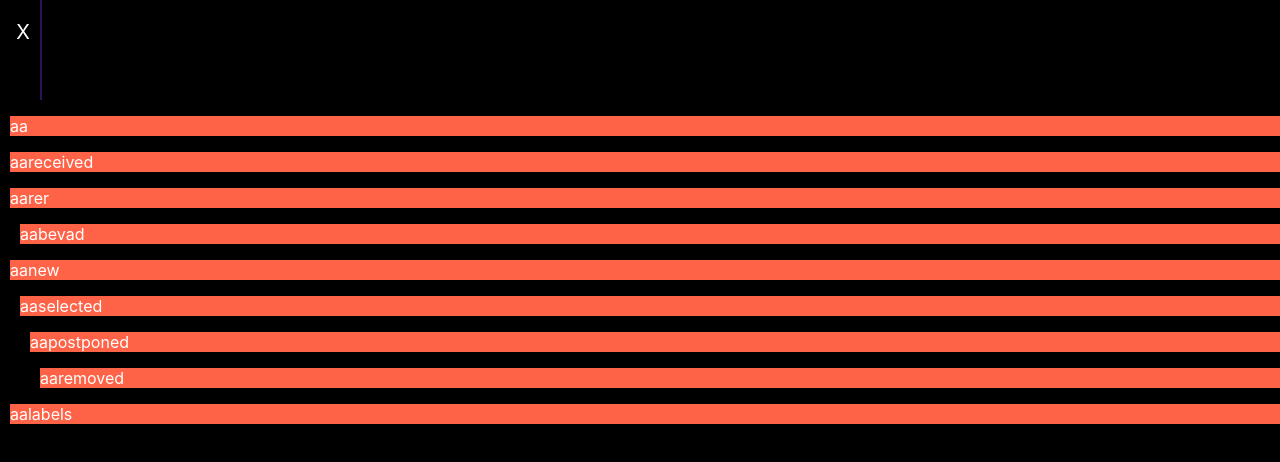
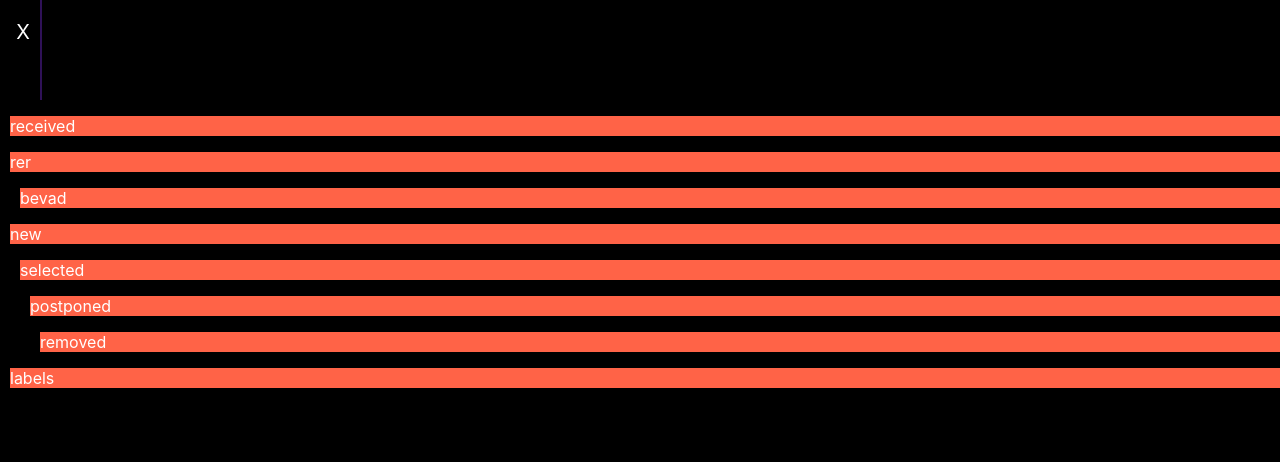
Before and after one commit to arturnowakowski2015/site1js, a React (Create React App) app: page /settings in a window 1280 px wide. Shown: the top 462 px of the page. Built offline with nearby package versions, Linux system fonts and the light colour scheme.

Commit message:
fixed almost displaying tree

```diff
--- a/src/components/TreeSettings.jsx
+++ b/src/components/TreeSettings.jsx
@@ -1,5 +1,12 @@
 import "../views/scss/tree.scss";
-export default function TreeSettings({ tree, flattenarr, arrtotree }) {
+export default function TreeSettings({
+  tree,
+  flattenarr,
+  onMouseDown,
+  onDragOver,
+  onDragLeave,
+  onDragEnd,
+}) {
   return (
     <>
       {tree &&
@@ -9,23 +16,21 @@ export default function TreeSettings({ tree, flattenarr, arrtotree }) {
               <p
                 className="label"
                 draggable="true"
-                onMouseDown={(e) => {
-                  if (e.dataTransfer)
-                    e.dataTransfer.setData("text", e.target.id);
-                  arrtotree(flattenarr, -1, "parentId");
-                }}
-                onDragOver={(e) => {
-                  e.preventDefault();
-                  if (e.dataTransfer) e.dataTransfer.getData("text");
-                }}
+                onMouseDown={(e) => onMouseDown(e, t.name)}
+                onDragOver={(e) => onDragOver(e, t.name)}
+                onDragLeave={(e) => onDragLeave(e)}
+                onDragEnd={() => onDragEnd()}
               >
-                aa
                 {t.name}
               </p>
+
               <TreeSettings
                 tree={t.children}
+                onMouseDown={onMouseDown}
+                onDragOver={onDragOver}
                 flattenarr={flattenarr}
-                arrtotree={arrtotree}
+                onDragLeave={onDragLeave}
+                onDragEnd={onDragEnd}
               />
             </div>
           );
--- a/src/views/Settings/Settings.jsx
+++ b/src/views/Settings/Settings.jsx
@@ -1,21 +1,76 @@
 import TreeSettings from "../../components/TreeSettings";
-import { useEffect } from "react";
+import { useEffect, useState } from "react";
 import { tree } from "../../data/dummy";
 import { useConvertTree } from "./useConvertTree";
+let el = null;
 const Settings = () => {
-  let { flattenarr, treetoarr, arrtotree } = useConvertTree([]);
+  const [treee, setTreee] = useState(tree.children);
+  let { flattenarr, zero, arrtotree } = useConvertTree([]);
   useEffect(() => {
-    treetoarr(flattenarr, tree.children, [0]);
+    zero(flattenarr, tree.children, [0]);
+    setTreee(tree.children);
+    // arrtotree(tree.children, 0);
+  }, [flattenarr]);
+  let mode = 0;
+  const onMouseDown = (e, name) => {
+    if (e.dataTransfer) e.dataTransfer.setData("text", e.target.id);
+    el = findel(name);
+  };
+  const onDragLeave = (e) => {
+    e.preventDefault();
+    mode = 0;
+  };
+  const onDragOver = (e, name) => {
+    e.preventDefault();
+    if (e.dataTransfer) e.dataTransfer.getData("text");
 
-    // treetoarr(tree.children, 0);
-  }, []);
+    if (el && el[0] && el[0].name !== name) exchange(el, name);
+  };
+  const findel = (el) => {
+    return flattenarr.filter((t) => {
+      return t.name === el;
+    });
+  };
+  const exchange = (el1, oldname) => {
+    console.log(JSON.stringify(flattenarr));
+    if (mode == 0) {
+      let oldel = findel(oldname);
+      let tempid = oldel[0].id;
+      let temppid = oldel[0].pid;
+      oldel[0].id = el1[0].id;
+      oldel[0].pid = el1[0].pid;
+      el1[0].id = tempid;
+      el1[0].pid = temppid;
+
+      flattenarr.splice(
+        flattenarr.findIndex((t) => {
+          return t.name === el1[0].name;
+        }),
+        1,
+        oldel[0]
+      );
+      flattenarr.splice(
+        flattenarr.findIndex((t) => {
+          return t.name === oldel[0].name;
+        }),
+        1,
+        el1[0]
+      );
+
+      mode = 1;
+      setTreee(arrtotree(flattenarr));
+      console.log(JSON.stringify(treee));
+      flattenarr = [];
+    }
+  };
+
   return (
     <TreeSettings
-      tree={tree.children}
+      tree={treee}
+      onMouseDown={onMouseDown}
+      onDragOver={onDragOver}
+      onDragLeave={onDragLeave}
       flattenarr={flattenarr}
-      arrtotree={() => {
-        arrtotree(flattenarr);
-      }}
     />
   );
 };
--- a/src/views/Settings/useConvertTree.jsx
+++ b/src/views/Settings/useConvertTree.jsx
@@ -1,6 +1,10 @@
 const useConvertTree = (flattenarr) => {
   let id = 0;
   let i = 0;
+  const zero = (tr, tree, pid) => {
+    id = 0;
+    treetoarr(tr, tree, pid);
+  };
   const treetoarr = (tr, tree, pid) => {
     tree &&
       tree.map((t) =>
@@ -16,10 +20,10 @@ const useConvertTree = (flattenarr) => {
 
     i < 1 ? (i = 0) : (pid.pop(), --i);
   };
-  const arrtotree = (list) => {
+  const arrtotree = (list1) => {
+    let list = list1;
     var map = {},
       node,
-      roots = [],
       i;
 
     for (i = 0; i < list.length; i += 1) {
@@ -35,40 +39,26 @@ const useConvertTree = (flattenarr) => {
       }
     }
 
-    for (let i = list.length - 1; i > 0; i--)
+    for (let i = 0; i < list.length; i++)
       if (list[i].pid !== 0 || list[i].pid == 6) {
-        alert(list[i].name);
         list.splice(i, 1);
         //          list.splice(i, 1);
       }
-    console.log(JSON.stringify(list));
-    return roots;
+    for (let i = list.length - 1; i > 0; i--)
+      if (list[i].pid !== 0 || list[i].pid == 6) {
+        list.splice(i, 1);
+        //          list.splice(i, 1);
+      }
+
+    return deleteparenthises(list);
   };
-
-  return { flattenarr, treetoarr, arrtotree };
+  const deleteparenthises = (nodes) => {
+    return nodes.map((t) => {
+      if (t.children.length === 0) delete t.children;
+      if (t.children) deleteparenthises(t.children);
+      return t;
+    });
+  };
+  return { flattenarr, zero, arrtotree };
 };
 export { useConvertTree };
-
-/*
-
-
-let new_array=array.map(function(ele){
-
-       return {...ele,Active:'false'};
-     })
-
-
-[{"id":1,"pid":0},
-{"name":"received","id":2,"pid":0},
-
-{"name":"rer","id":3,"pid":0},
-{"name":"bevad","id":4,"pid":3},
-
-{"name":"new","id":5,"pid":0},
-{"name":"selected","id":6,"pid":3},
-{"name":"postponed","id":7,"pid":5},
-{"name":"removed","id":8,"pid":6},
-
-{"name":"labels","id":9,"pid":0}]
-
-*/
```
